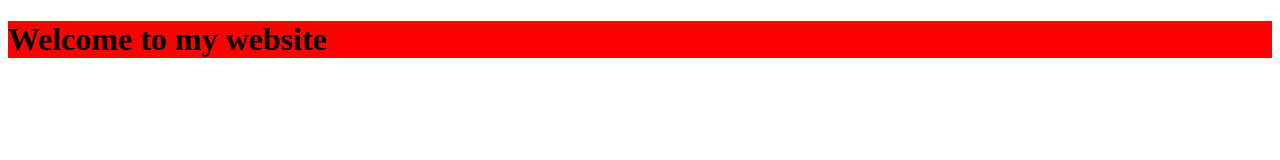
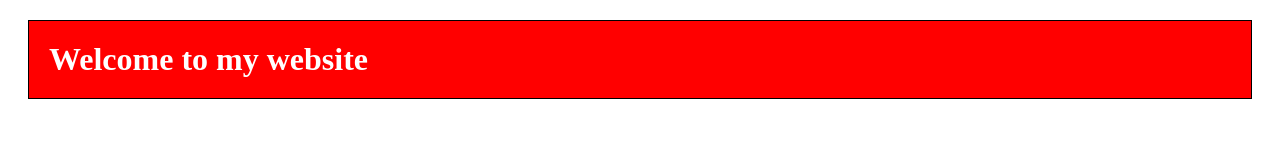
Before and after one commit to manzeelanepali/css-Site, a plain HTML site: page index.html in a window 1280 px wide. Drawn offline with Linux system fonts and the light colour scheme.

Commit message:
external css

```diff
--- a/index.html
+++ b/index.html
@@ -1,7 +1,7 @@
 <!DOCTYPE html>
 <html>
     <title>Manjila Nepali</title>
-  <link rel="stylesheet" href="style.css">
+  <link rel="stylesheet" type="text/css" href="style.css">
     <body>
         <h1 >Welcome to my website</h1>
     </body>
--- a/style.css
+++ b/style.css
@@ -1,3 +1,9 @@
 h1{
+    border: 1px solid black;
     background-color:red;
+    color: white;
+    padding: 20px;
+    margin: 20px;
+
+
 }
```
